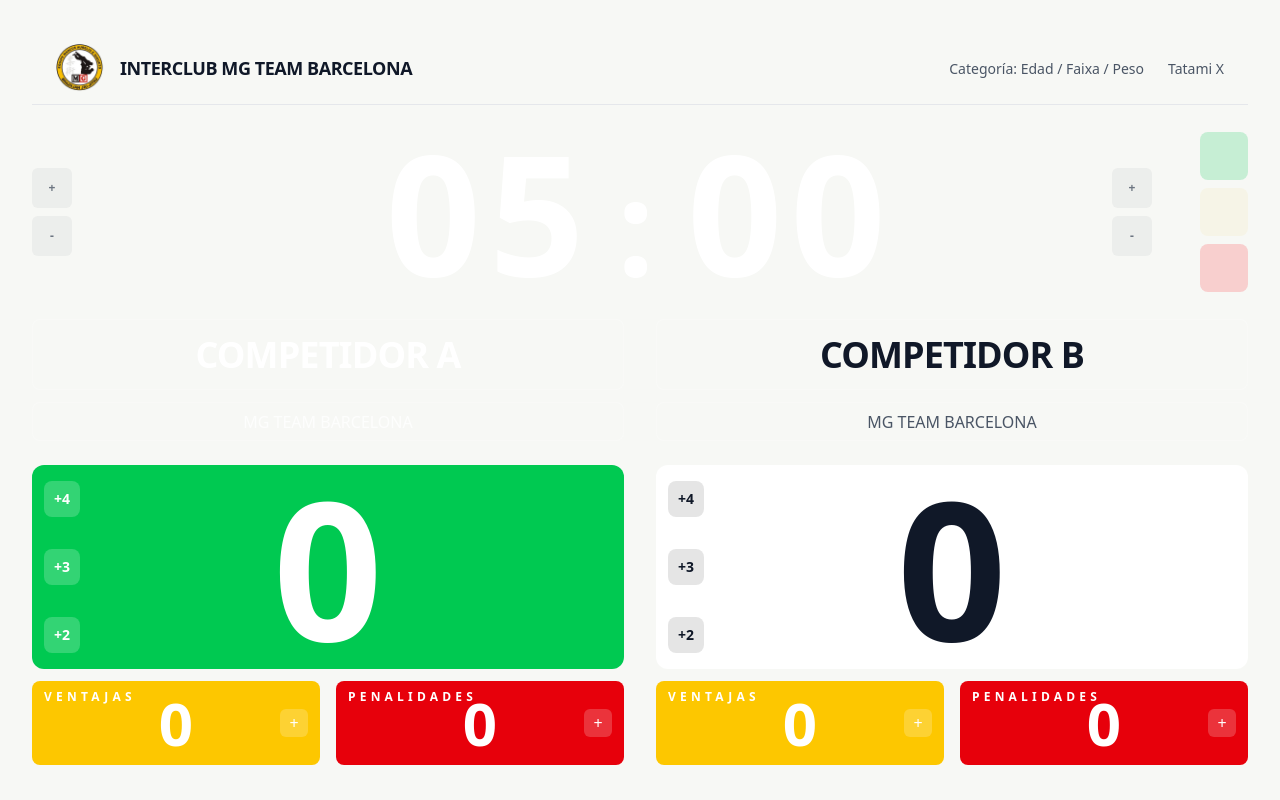
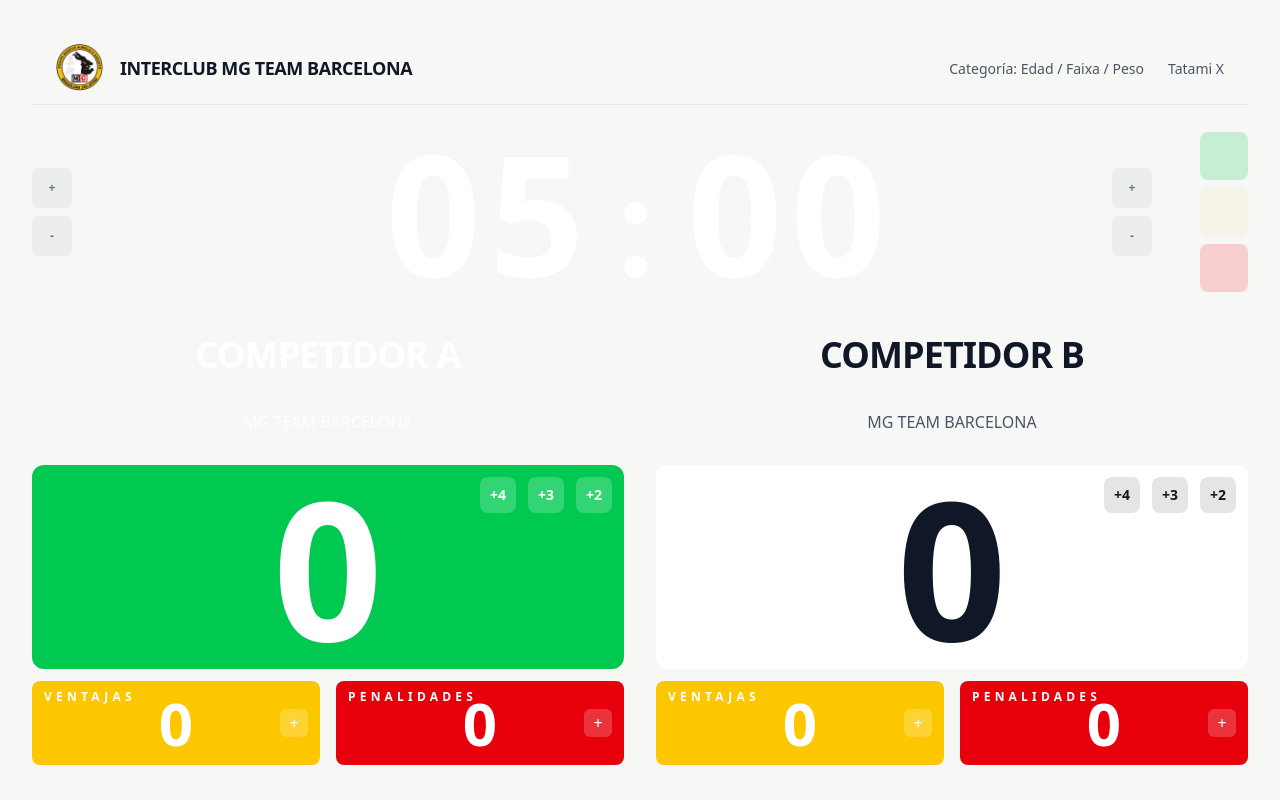
Before and after one commit to nicosis/bjj-scoreboard, a Vue app: page / in a window 1280 px wide. Built offline with nearby package versions, Linux system fonts and the light colour scheme.

Commit message:
maquetacion

```diff
--- a/src/components/PlayerPanel.vue
+++ b/src/components/PlayerPanel.vue
@@ -176,7 +176,7 @@ const negativeButtons = [-4, -3, -2];
             class="block text-[11vw] sm:text-5xl md:text-[7vw] lg:text-[12rem]"
           />
         </span>
-        <div class="absolute inset-y-0 left-3 flex flex-col justify-around">
+        <div class="absolute inset-x-3 top-3 flex justify-end gap-3">
           <button
             v-for="value in positiveButtons"
             :key="`add-${value}`"
@@ -189,7 +189,7 @@ const negativeButtons = [-4, -3, -2];
           </button>
         </div>
         <div
-          class="absolute inset-y-0 right-3 flex flex-col justify-around"
+          class="absolute inset-x-3 bottom-3 flex justify-end gap-3"
           v-show="canSubtractPoints"
         >
           <button
```
